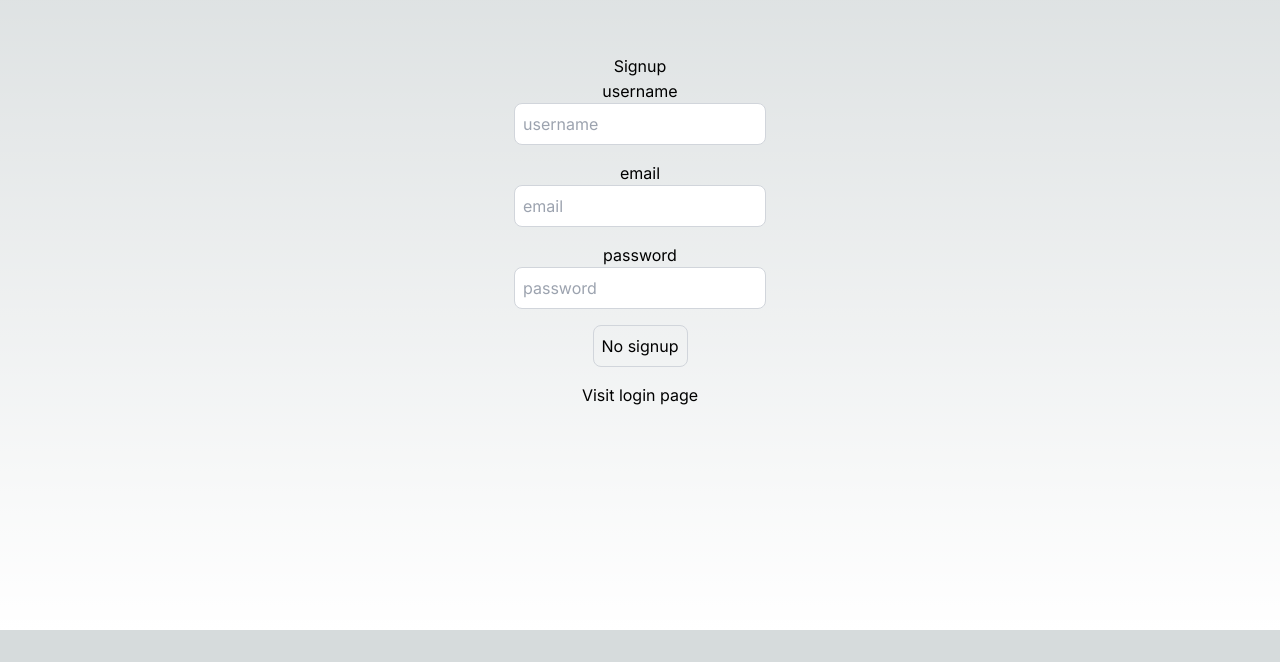
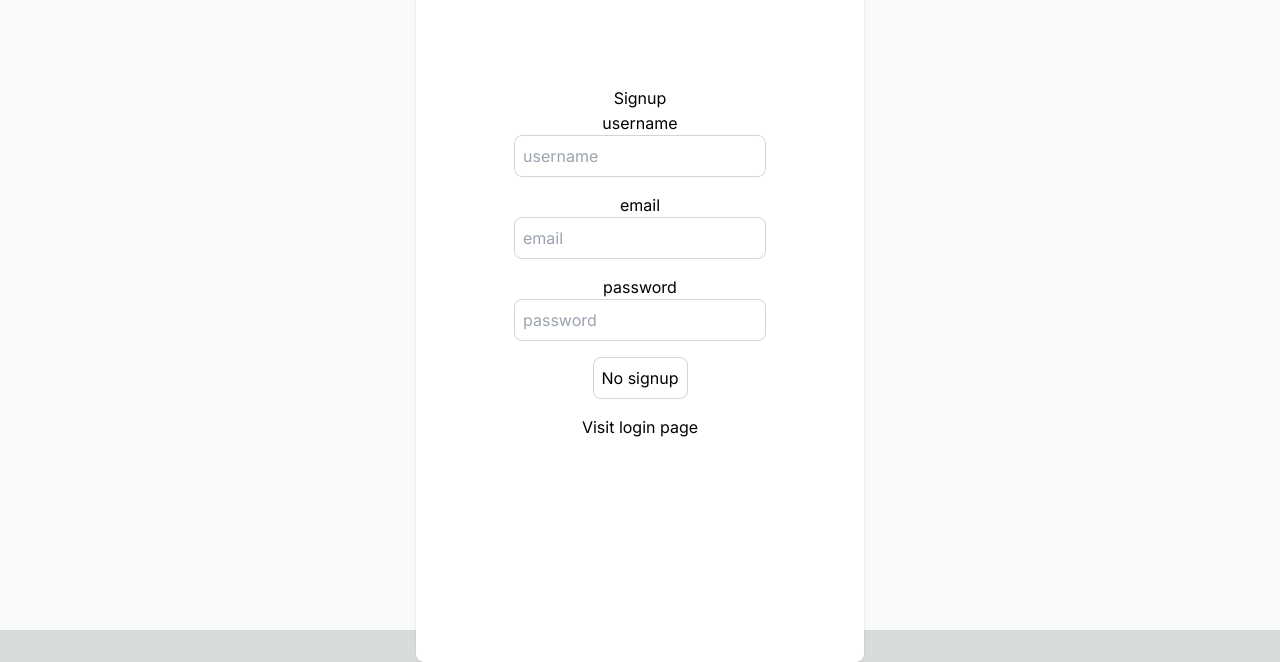
Before and after one commit to NiranjanxPatil/skeleton_app, a Next.js app: page /signup in a window 1280 px wide. Shown: the part 170-832 px from the top of the page. Before the commit the page ends 800 px from the top, so only its background shows below. Built offline with nearby package versions, Linux system fonts and the light colour scheme.

Commit message:
error solved

```diff
--- a/src/app/login/page.tsx
+++ b/src/app/login/page.tsx
@@ -79,7 +79,6 @@ export default function LoginPage() {
                       aria-describedby="remember"
                       type="checkbox"
                       className="w-4 h-4 border border-gray-300 rounded bg-gray-50 focus:ring-3 focus:ring-primary-300 dark:bg-gray-700 dark:border-gray-600 dark:focus:ring-primary-600 dark:ring-offset-gray-800"
-                      required=""
                     />
                   </div>
                   <div className="ml-3 text-sm">
@@ -97,7 +96,7 @@ export default function LoginPage() {
                 Sign in
               </button>
               <p className="text-sm font-light text-gray-500 dark:text-gray-400">
-                Don't have an account yet?{" "}
+                Dont have an account yet?{" "}
                 <Link href="/signup" className="font-medium text-primary-600 hover:underline dark:text-primary-500">Sign up</Link>
               </p>
             </form>
--- a/src/app/profile/page.tsx
+++ b/src/app/profile/page.tsx
@@ -4,6 +4,8 @@ import Link from "next/link";
 import React, { useState } from "react";
 import { toast } from "react-hot-toast";
 import { useRouter } from "next/navigation";
+import Image from 'next/image';
+
 
 export default function ProfilePage() {
   const router = useRouter();
@@ -30,10 +32,10 @@ export default function ProfilePage() {
     <div className="bg-gray-50 dark:bg-gray-900">
       <nav className="bg-white border-gray-200 dark:bg-gray-900">
         <div className="max-w-screen-xl flex flex-wrap items-center justify-between mx-auto p-4">
-          <a href="https://skeleton.niranjann.tech/" className="flex items-center">
-            <img src="https://flowbite.com/docs/images/logo.svg" className="h-8 mr-3" alt="Flowbite Logo" />
+          <Link href="https://skeleton.niranjann.tech/" className="flex items-center">
+            <Image src="https://flowbite.com/docs/images/logo.svg" className="h-8 mr-3" alt="Flowbite Logo" width={35} height={35} />
             <span className="self-center text-2xl font-semibold whitespace-nowrap dark:text-white">Skeleton</span>
-          </a>
+          </Link>
           <button
             data-collapse-toggle="navbar-default"
             type="button"
--- a/src/app/signup/page.tsx
+++ b/src/app/signup/page.tsx
@@ -44,9 +44,13 @@ export default function SignupPage() {
 
 
     return (
+        <section className="bg-gray-50 dark:bg-gray-900">
+      <div className="flex flex-col items-center justify-center px-6 py-8 mx-auto md:h-screen lg:py-0">
+        <div className="w-full bg-white rounded-lg shadow dark:border md:mt-0 sm:max-w-md xl:p-0 dark:bg-gray-800 dark:border-gray-700">
+          <div className="p-6 space-y-4 md:space-y-6 sm:p-8"></div>
     <div className="flex flex-col items-center justify-center min-h-screen py-2">
         <h1>{loading ? "Processing" : "Signup"}</h1>
-        <hr />
+        <hr/>
         <label htmlFor="username">username</label>
         <input
         className="p-2 border border-gray-300 rounded-lg mb-4 focus:outline-none focus:border-gray-600 text-black"
@@ -79,6 +83,9 @@ export default function SignupPage() {
             className="p-2 border border-gray-300 rounded-lg mb-4 focus:outline-none focus:border-gray-600">{buttonDisabled ? "No signup" : "Signup"}</button>
             <Link href="/login">Visit login page</Link>
         </div>
+        </div>
+        </div>
+        </section>
     )
 
 }
```
